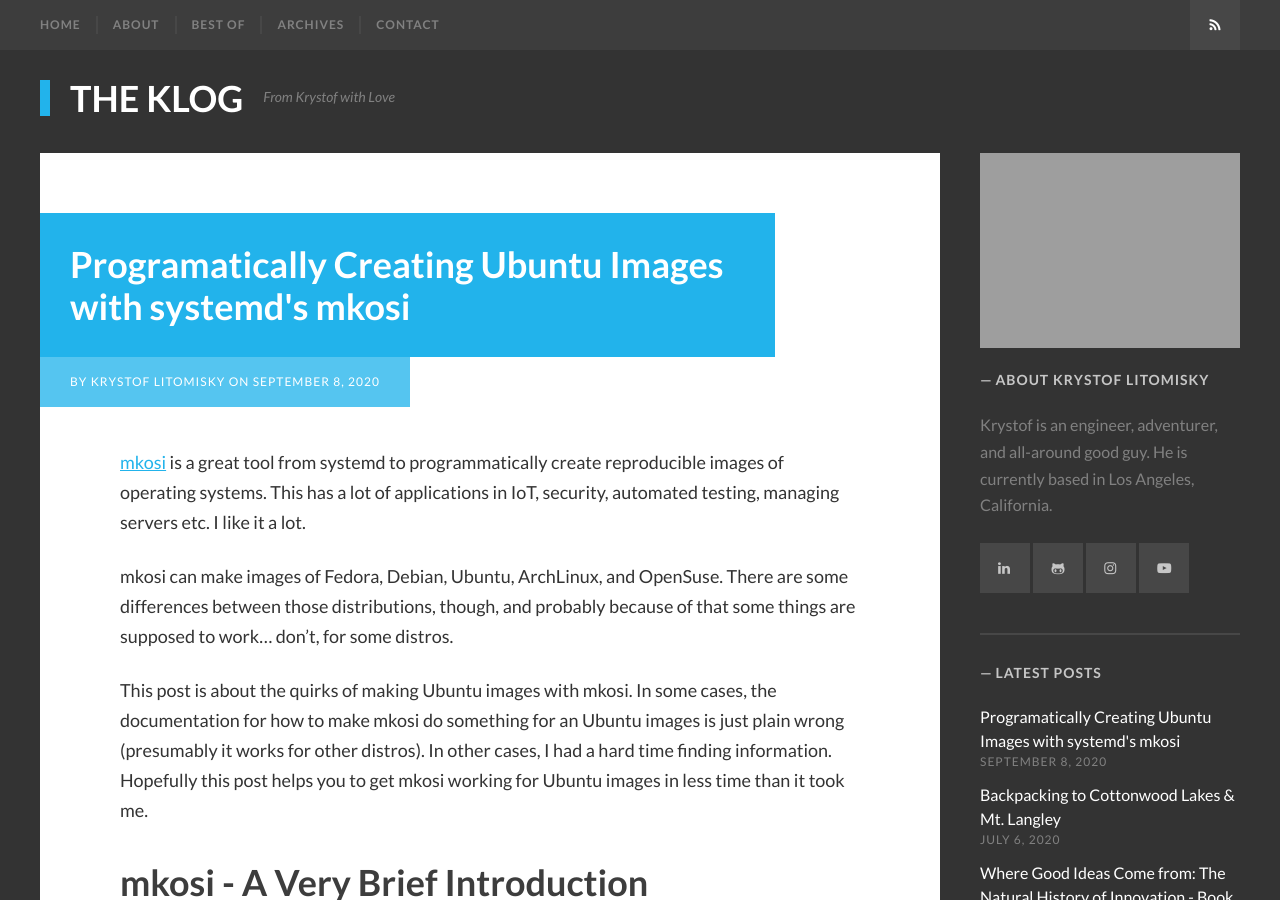
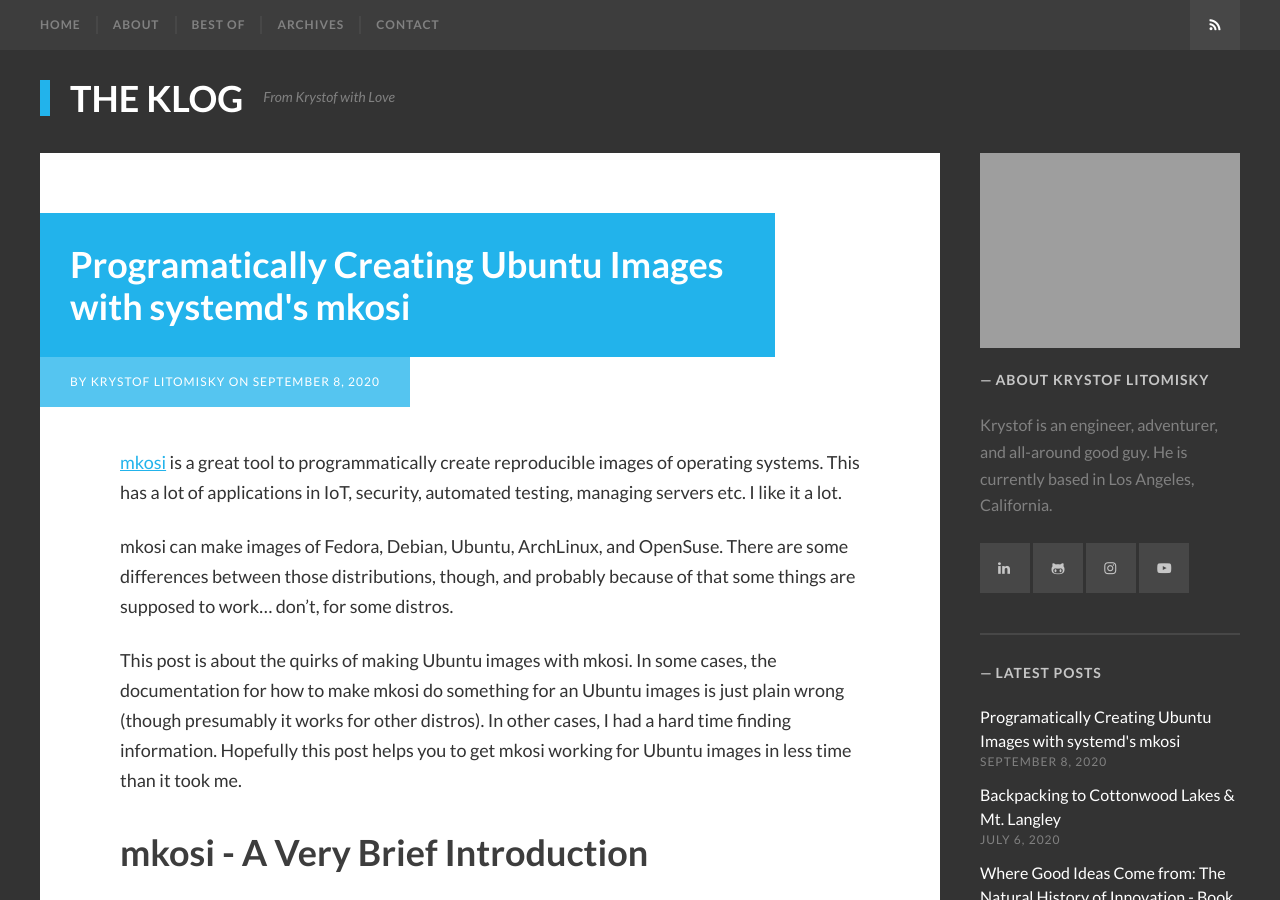
Before and after one commit to krystofl/krystofl.github.io, a Jekyll site: the page built from _posts/2020-09-08-mkosi-for-ubuntu.md, in a window 1280 px wide and 900 px high. Built offline with Jekyll 4.4.1, drawn with Linux system fonts in a browser that asks for light colours; some web fonts are replaced; comment, search, counter and statistics services are not loaded.

Commit message:
Minor cleanup on mkosi post

```diff
--- a/_posts/2020-09-08-mkosi-for-ubuntu.md
+++ b/_posts/2020-09-08-mkosi-for-ubuntu.md
@@ -6,12 +6,13 @@
 ---
 
 [mkosi](http://0pointer.net/blog/mkosi-a-tool-for-generating-os-images.html)
-is a great tool from systemd to programmatically create reproducible images of operating systems. This has a lot of applications in IoT, security, automated testing, managing servers etc. I like it a lot.
+is a great tool to programmatically create reproducible images of operating systems. This has a lot of applications in IoT, security, automated testing, managing servers etc. I like it a lot.
 
-mkosi can make images of Fedora, Debian, Ubuntu, ArchLinux, and OpenSuse.  There are some differences between those distributions, though, and probably because of that some things are supposed to work... don't, for some distros.
+mkosi can make images of Fedora, Debian, Ubuntu, ArchLinux, and OpenSuse. There are some differences between those distributions, though, and probably because of that some things are supposed to work... don't, for some distros.
 
-This post is about the quirks of making Ubuntu images with mkosi. In some cases, the documentation for how to make mkosi do something for an Ubuntu images is just plain wrong (presumably it works for other distros). In other cases, I had a hard time finding information. Hopefully this post helps you to get mkosi working for Ubuntu images in less time than it took me.
+This post is about the quirks of making Ubuntu images with mkosi. In some cases, the documentation for how to make mkosi do something for an Ubuntu images is just plain wrong (though presumably it works for other distros). In other cases, I had a hard time finding information. Hopefully this post helps you to get mkosi working for Ubuntu images in less time than it took me.
 
+<!--more-->
 
 
 # mkosi - A Very Brief Introduction
@@ -109,7 +110,7 @@
 
 If you want to install packages that are not in the default Ubuntu package repositories, unfortunately the `Repositories=` flag will NOT work as specified in the documentation. The flag expects a URL... and Ubuntu packages don't quite work that way.
 
-The easiest way I've found to accomplish this is to again use`mkosi.postinst`.
+The easiest way I've found to accomplish this is to again use `mkosi.postinst`.
 
 For example, here's how to install Docker, using
 [the official instructions](https://docs.docker.com/engine/install/ubuntu/#install-using-the-repository):
```
